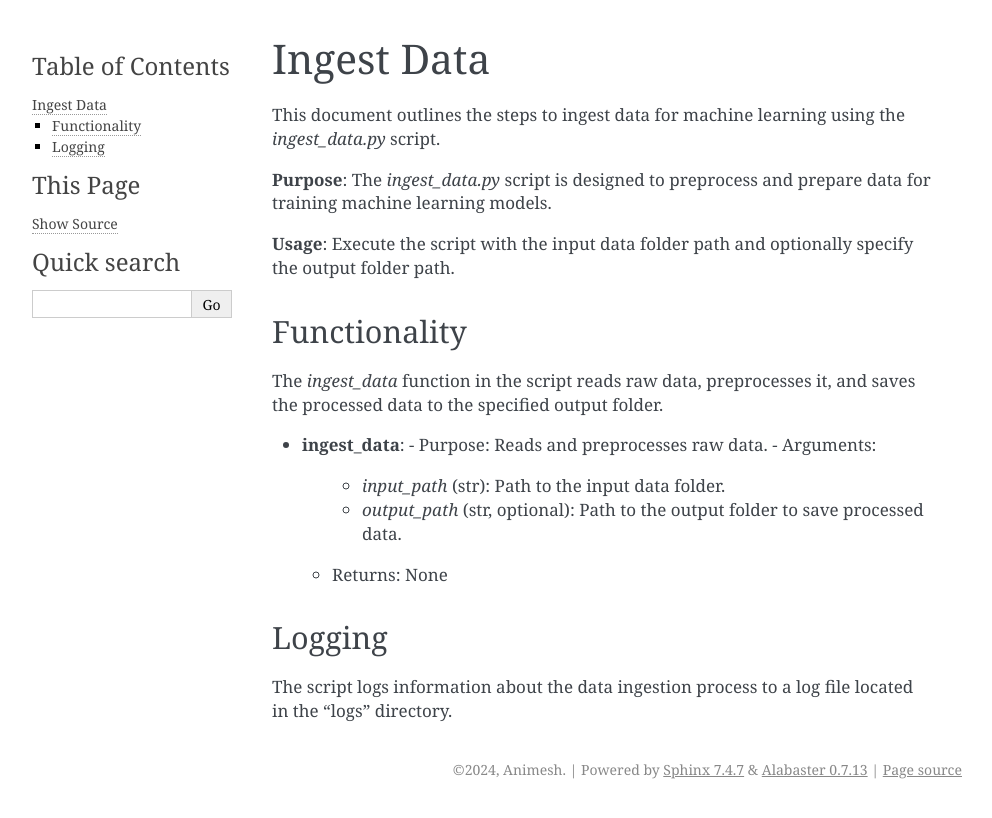
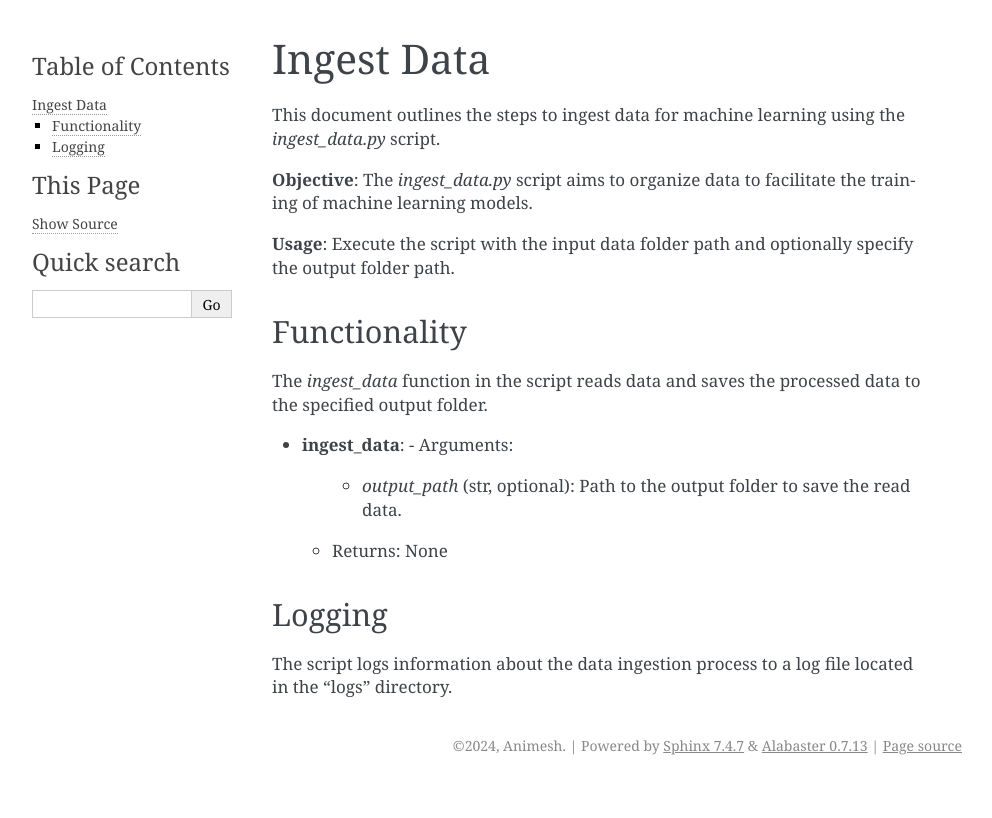
Before and after one commit to Animesh-Padhy/mle-training, a Sphinx documentation site: the page built from source/ingest_data.rst, in a window 1280 px wide. Shown: the top 818 px of the page, without its empty margins (148-1140 px from the left). Built offline with Sphinx 7.4.7, drawn with Linux system fonts in a browser that asks for light colours.

Commit message:
documentation-edits

```diff
--- a/source/ingest_data.rst
+++ b/source/ingest_data.rst
@@ -3,20 +3,18 @@ Ingest Data
 
 This document outlines the steps to ingest data for machine learning using the `ingest_data.py` script.
 
-**Purpose**: The `ingest_data.py` script is designed to preprocess and prepare data for training machine learning models.
+**Objective**: The `ingest_data.py` script aims to organize data to facilitate the training of machine learning models.
 
 **Usage**: Execute the script with the input data folder path and optionally specify the output folder path.
 
 Functionality
 -------------
 
-The `ingest_data` function in the script reads raw data, preprocesses it, and saves the processed data to the specified output folder.
+The `ingest_data` function in the script reads data and saves the processed data to the specified output folder.
 
 - **ingest_data**:
-  - Purpose: Reads and preprocesses raw data.
   - Arguments:
-    - `input_path` (str): Path to the input data folder.
-    - `output_path` (str, optional): Path to the output folder to save processed data.
+    - `output_path` (str, optional): Path to the output folder to save the read data.
   - Returns: None
 
 Logging
--- a/source/score.rst
+++ b/source/score.rst
@@ -10,14 +10,14 @@ This document outlines the steps to score a machine learning model using the `sc
 Functionality
 -------------
 
-The `score_model` function in the script loads the trained model, makes predictions on the input data, and evaluates its performance using appropriate metrics.
+The `score_model` function in the script loads the trained model, makes predictions on the input data, and evaluates its performance using appropriate metrics (rmse)
 
 - **score_model**:
   - Purpose: Loads the trained model, makes predictions, and evaluates performance.
   - Arguments:
     - `model_path` (str): Path to the trained model file.
     - `data_path` (str): Path to the input dataset folder.
-  - Returns: Evaluation metrics.
+  - Returns: Evaluation metrics - Root Mean Squared Error
 
 Logging
 -------
```
Also changed, not shown: 4 other files.
